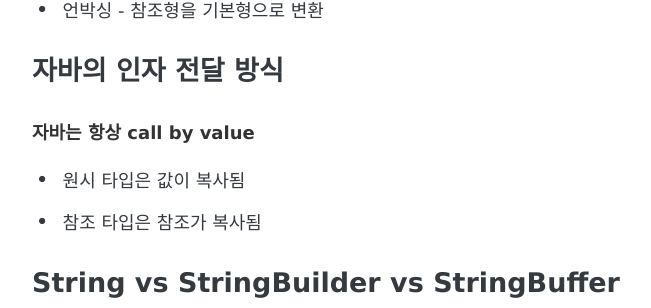
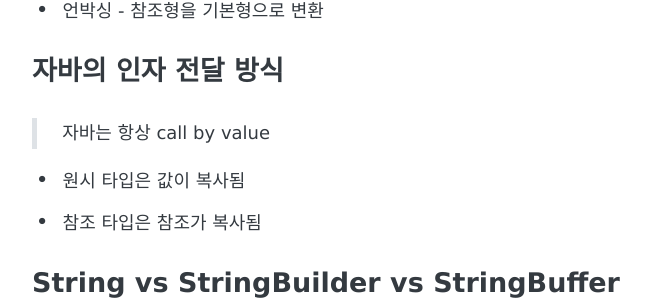
Before and after one commit to Hyunwoo-e/Hyunwoo-e.github.io, a Jekyll site: the page built from _posts/2018-06-03-java-basic.md, in a window 1280 px wide. Shown: the part 989-1297 px from the top of the page, without its empty margins (194-845 px from the left). Built offline with Jekyll 4.4.1, drawn with Linux system fonts in a browser that asks for light colours; some web fonts are replaced; comment, search, counter and statistics services are not loaded.

```diff
--- a/_posts/2018-06-03-java-basic.md
+++ b/_posts/2018-06-03-java-basic.md
@@ -29,7 +29,8 @@ share: true
 - 언박싱 - 참조형을 기본형으로 변환
 
 ### 자바의 인자 전달 방식
-**자바는 항상 call by value**
+> 자바는 항상 call by value
+
 - 원시 타입은 값이 복사됨
 - 참조 타입은 참조가 복사됨
 
```
